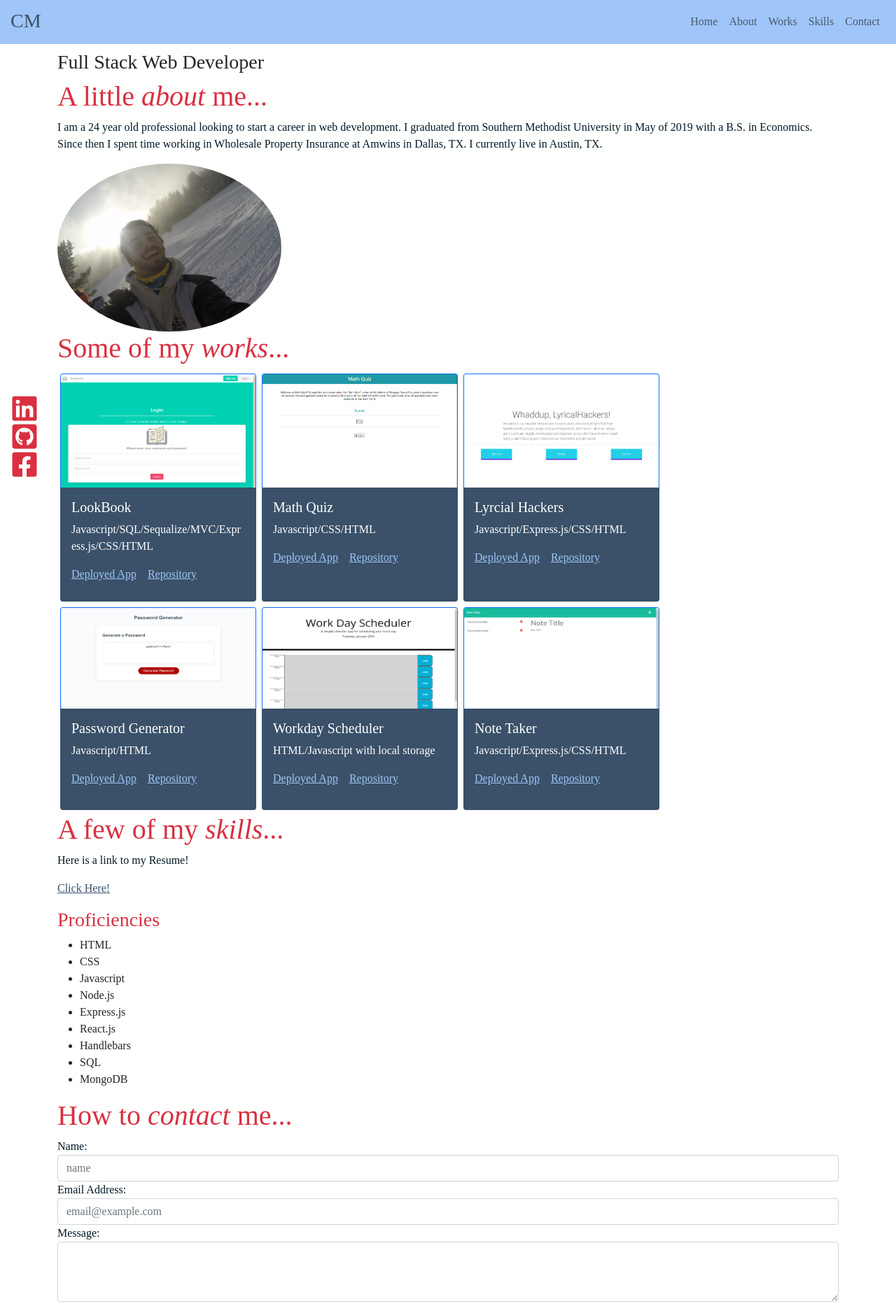
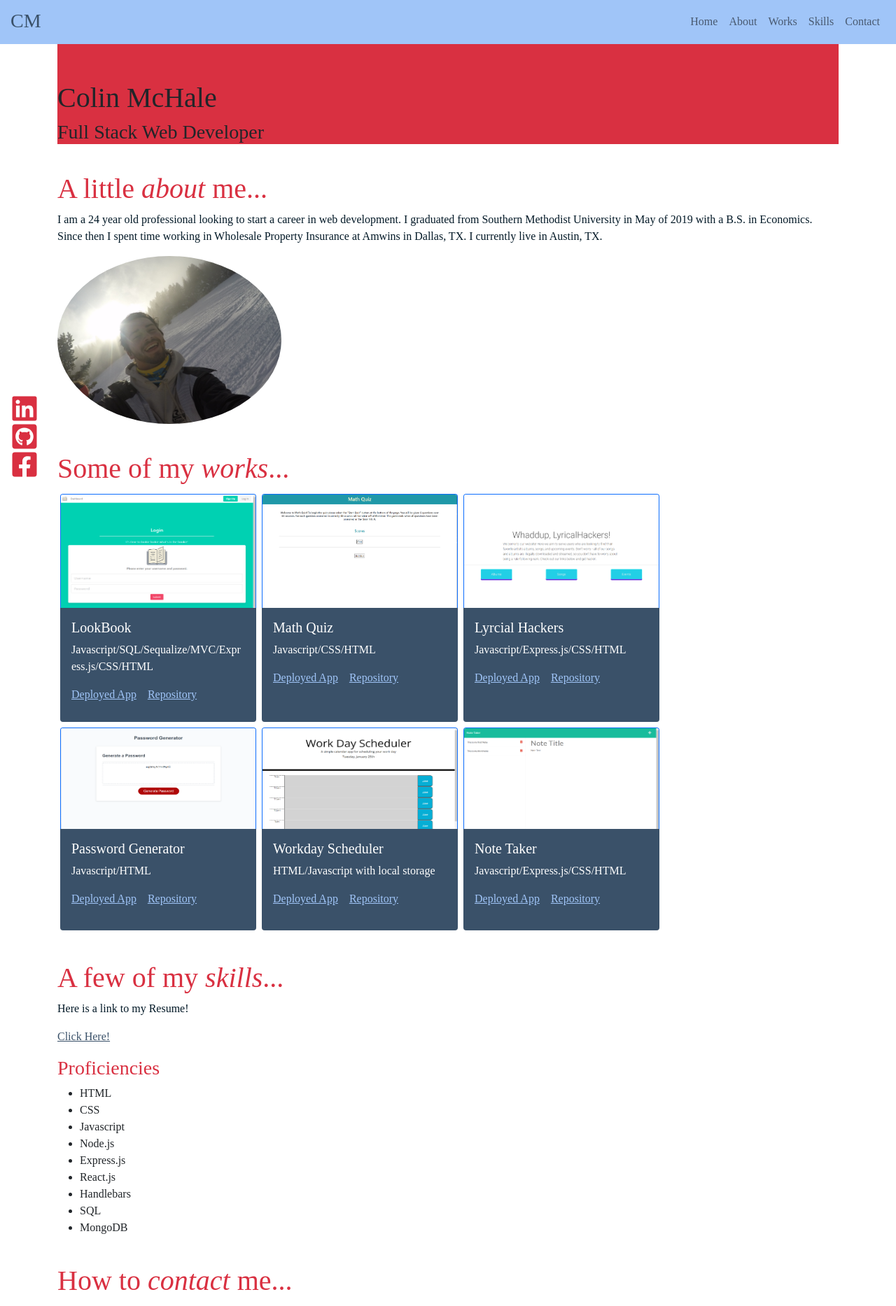
Before and after one commit to colinmchale/react-portfolio, a React (Create React App) app: page / in a window 1280 px wide. Shown: the top 1867 px of the page at 70% size. Built offline with nearby package versions, Linux system fonts and the light colour scheme; a web font is replaced by a local one.

Commit message:
added spacing in between sections

```diff
--- a/src/components/PortfolioContainer.js
+++ b/src/components/PortfolioContainer.js
@@ -29,7 +29,7 @@ export default function PortfolioContainer() {
       {/* Here we are calling the renderPage method which will return a component  */}
       <div className='container mt-3'>
       {/* {renderPage()} */}
-      <Home/>
+      <Home style={{height: "25%"}}/>
       <About/>
       <Works/>
       <Skills/>
--- a/src/components/pages/About.js
+++ b/src/components/pages/About.js
@@ -16,7 +16,7 @@ const styles = {
 
 export default function About() {
   return (
-    <div>
+    <div style={{marginTop: 40}}>
       <h1 style={styles.headerColor}>A little <i>about</i> me...</h1>
 
       <div className="d-flex flex-wrap">
--- a/src/components/pages/Contact.js
+++ b/src/components/pages/Contact.js
@@ -88,7 +88,7 @@ function Contact () {
     setMessageError('');
   };
   return (
-    <div>
+    <div style={{marginTop: 40}}>
       <h1 style={styles.headerColor}>How to <i>contact</i> me...</h1>
       <form>
         <div className="form-group">
--- a/src/components/pages/Home.js
+++ b/src/components/pages/Home.js
@@ -9,12 +9,18 @@ const styles = {
   },
   linkColor: {
     color: '#3A5169',
+  },
+  bgColor: {
+      background: '#D93041'
+  },
+  paddingTop: {
+      paddingTop: 100
   }
 }
 
 export default function Home() {
   return (
-    <div>
+    <div style={{...styles.bgColor, ...styles.paddingTop}}>
       <h1>Colin McHale</h1>
       <h3>Full Stack Web Developer</h3>
     </div>
--- a/src/components/pages/Skills.js
+++ b/src/components/pages/Skills.js
@@ -14,7 +14,7 @@ const styles = {
 
 export default function Skills() {
   return (
-    <div>
+    <div style={{marginTop: 40}}>
       <h1 style={styles.headerColor}>A few of my <i>skills</i>...</h1>
       <div>
 
--- a/src/components/pages/Works.js
+++ b/src/components/pages/Works.js
@@ -26,7 +26,7 @@ const styles = {
 
 export default function Works() {
   return (
-    <div>
+    <div style={{marginTop: 40}}>
       <h1 style={styles.headerColor}>Some of my <i>works</i>...</h1>
 
     <div className='d-flex flex-wrap text-white'>
```
